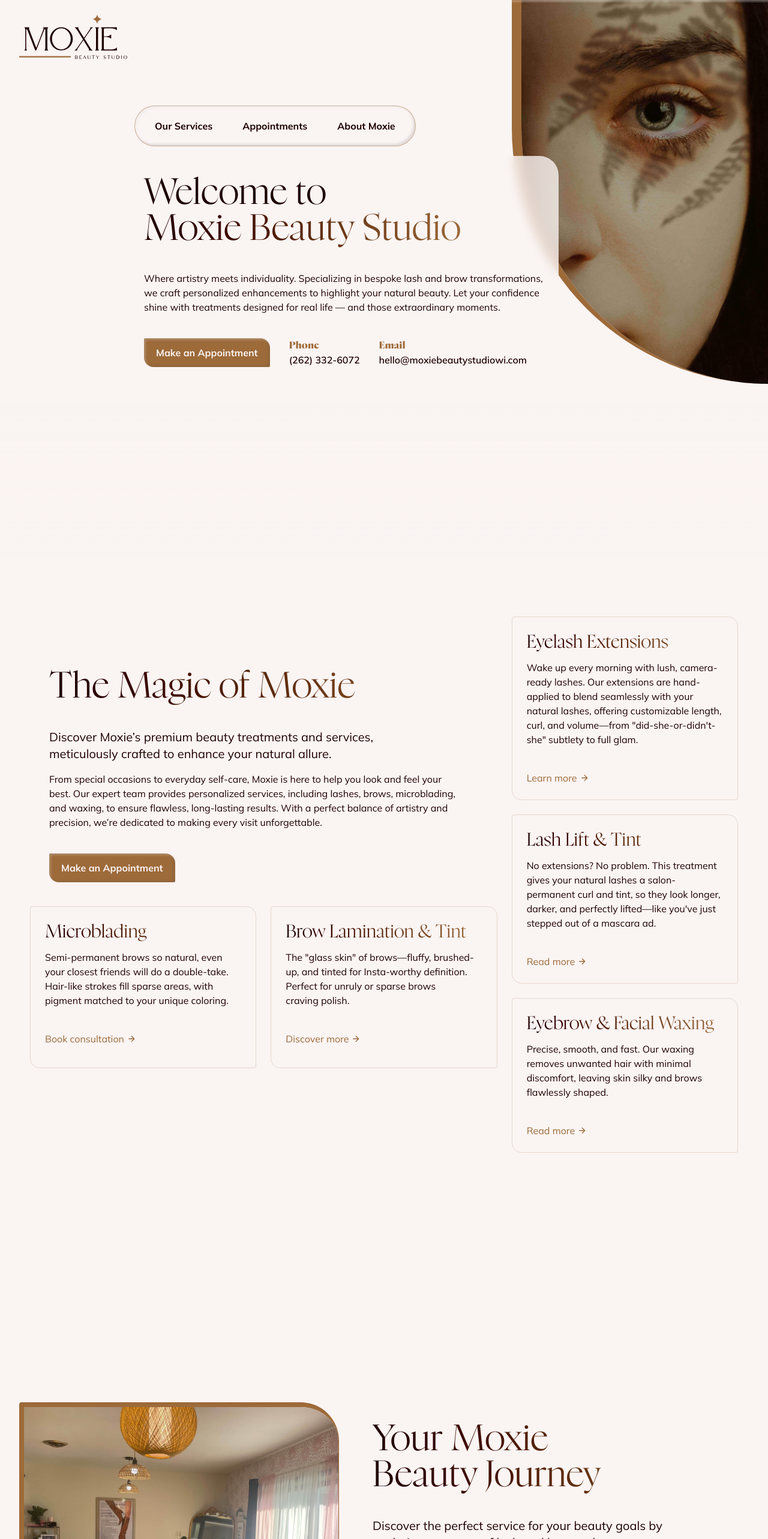
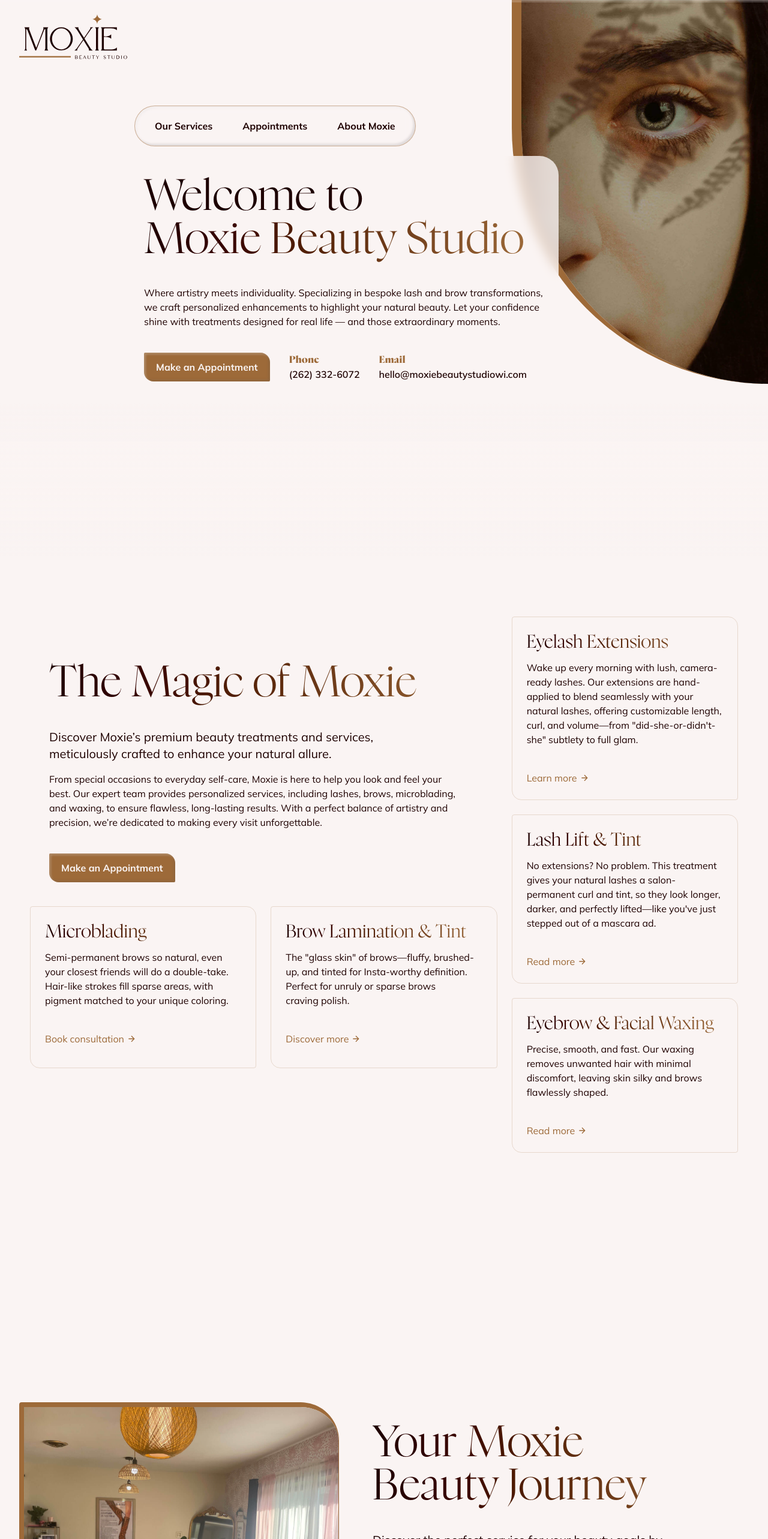
Before and after one commit to travhall/moxie-beauty, a Next.js app: page / in a window 1280 px wide. Shown: the top 2566 px of the page at 60% size. Built offline with nearby package versions, Linux system fonts and the light colour scheme.

Commit message:
feat: enhance typography and layout across components for improved readability and visual appeal

```diff
--- a/app/globals.css
+++ b/app/globals.css
@@ -93,7 +93,11 @@ body {
 }
 
 .site-container {
+  position: relative;
   background: var(--background);
+  /* border-right: 0.5px solid var(--accent);
+  border-left: 0.5px solid var(--accent); */
+  margin: 0 auto;
   max-width: 1680px;
 }
 
--- a/app/layout.tsx
+++ b/app/layout.tsx
@@ -88,7 +88,7 @@ export default function RootLayout({
         className={`${mulish.variable} ${nyghtLight.variable} ${nyghtLightItalic.variable} ${nyghtDark.variable} ${nyghtDarkItalic.variable} antialiased relative`}
         id="top"
       >
-        <div className="site-container mx-auto relative">
+        <div className="site-container">
           <ThemeProvider>
             <Navigation />
             {children}
--- a/app/page.tsx
+++ b/app/page.tsx
@@ -22,10 +22,10 @@ export default function Home() {
         aria-label="Hero section"
       >
         <div className="content bg-(--background)/80 backdrop-blur relative p-4 lg:p-0 mt-32 lg:mt-0 w-full max-w-[72ch] rounded-tr-4xl lg:left-56 z-20">
-          <h1 className="font-nyght text-(--foreground) text-4xl sm:text-5xl md:text-6xl my-8 text-balance">
+          <h1 className="font-nyght text-(--foreground) text-6xl xl:text-7xl my-8 text-balance">
             Welcome to{" "}
             <span className="inline-block bg-linear-to-r from-(--foreground) to-(--accent) bg-clip-text text-transparent pr-2 pb-2">
-              Moxie Beauty Studio
+              Moxie Beauty <span className="hidden lg:inline">Studio</span>
             </span>
           </h1>
           <p className="text-base text-balance mb-10">
@@ -86,7 +86,7 @@ export default function Home() {
 
       <Services onBookingClick={() => setIsBookingOpen(true)} />
       <Appointments onBookingClick={() => setIsBookingOpen(true)} />
-      <div className="w-full h-32 bg-linear-to-t from-(--background) sticky bottom-0 z-20 pointer-events-none" />
+      <div className="w-full h-32 bg-linear-to-t from-(--background) sticky bottom-0 z-20 -mt-32 pointer-events-none" />
       <About onBookingClick={() => setIsBookingOpen(true)} />
       <Testimonials />
 
--- a/components/about.tsx
+++ b/components/about.tsx
@@ -42,7 +42,7 @@ const About: React.FC<AboutProps> = ({ onBookingClick }) => {
               className="about-content px-4 text-pretty"
               data-animate="about-content"
             >
-              <h2 className="font-nyght bg-linear-to-r from-(--foreground) to-(--accent) bg-clip-text text-transparent text-4xl sm:text-5xl md:text-6xl my-8 pb-2 text-balance">
+              <h2 className="font-nyght bg-linear-to-r from-(--foreground) to-(--accent) bg-clip-text text-transparent text-6xl xl:text-7xl my-8 pb-2 text-balance">
                 Discover the Heart & Soul of Moxie
               </h2>
               <p className="text-base mb-12 max-w-[68ch] text-balance">
@@ -66,7 +66,7 @@ const About: React.FC<AboutProps> = ({ onBookingClick }) => {
             </div>
           </div>
         </div>
-        <div className="flex flex-col lg:flex-row items-center max-w-7xl gap-4 mx-auto my-12">
+        <div className="flex flex-col lg:flex-row items-center max-w-7xl gap-4 p-4 mx-auto my-12">
           <svg
             xmlns="http://www.w3.org/2000/svg"
             fill="hsl(var(--background))"
--- a/components/appointments.tsx
+++ b/components/appointments.tsx
@@ -246,7 +246,7 @@ export default function Appointments({ onBookingClick }: AppointmentsProps) {
           className="w-full lg:max-w-1/2 h-96 lg:h-auto max-h-[60vh] rounded-tl rounded-tr-[4rem] rounded-br rounded-bl-[4rem] border-r border-b border-l-8 border-t-8 border-(--accent) object-cover mt-8 lg:mt-0"
         />
         <div className="content relative max-w-2xl text-balance">
-          <h2 className="font-nyght bg-linear-to-r from-(--foreground) to-(--accent) bg-clip-text text-transparent text-4xl sm:text-5xl md:text-6xl my-8 pb-2 text-balance">
+          <h2 className="font-nyght bg-linear-to-r from-(--foreground) to-(--accent) bg-clip-text text-transparent text-6xl xl:text-7xl my-8 pb-2 text-balance">
             Your Moxie Beauty Journey
           </h2>
           <p className="text-xl mb-4">
--- a/components/services.tsx
+++ b/components/services.tsx
@@ -80,7 +80,7 @@ const Services: React.FC<ServicesProps> = ({ onBookingClick }) => {
         <div className="grid grid-cols-1 gap-6 services-grid">
           {/* Content Block */}
           <div className="services-content p-4  lg:place-self-end lg:pl-8 lg:pb-0">
-            <h2 className="font-nyght bg-linear-to-r from-(--foreground) to-(--accent) bg-clip-text text-transparent text-4xl sm:text-5xl md:text-6xl my-8 pb-2 text-balance">
+            <h2 className="font-nyght bg-linear-to-r from-(--foreground) to-(--accent) bg-clip-text text-transparent text-6xl xl:text-7xl my-8 pb-2 text-balance">
               The Magic of Moxie
             </h2>
             <p className="text-xl mb-4 text-balance">
--- a/components/testimonials.tsx
+++ b/components/testimonials.tsx
@@ -118,7 +118,7 @@ const TestimonialsCarousel = () => {
       data-animate="testimonials"
     >
       <div className="mx-auto max-w-7xl overflow-visible p-6 pb-0">
-        <h2 className="font-nyght bg-linear-to-r from-(--foreground) to-(--accent) bg-clip-text text-transparent text-3xl sm:text-4xl md:text-5xl my-8 pb-2 text-balance">
+        <h2 className="font-nyght bg-linear-to-r from-(--foreground) to-(--accent) bg-clip-text text-transparent text-5xl xl:text-6xl my-8 pb-2 text-balance">
           What our clients are saying about Moxie
         </h2>
       </div>
```
